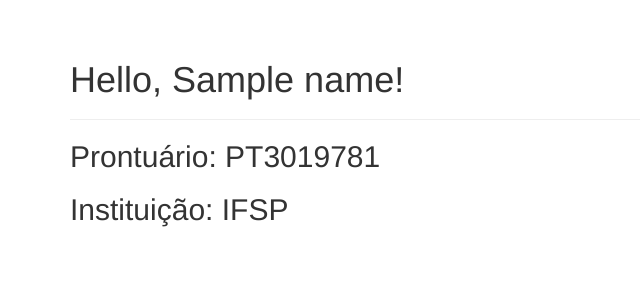
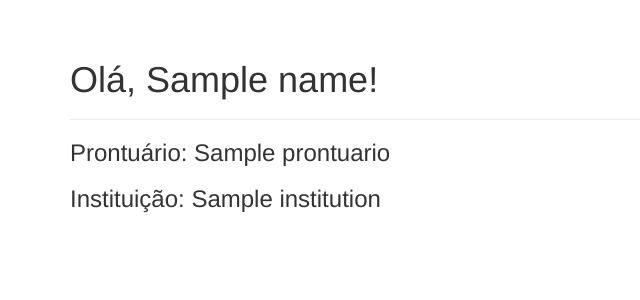
Before and after one commit to GabrielOniz/flask, a Flask app: template templates/user.html in a window 1280 px wide. Shown: the part 52-352 px from the top of the page, without its empty margins (0-640 px from the left). Run offline with Flask 3, Linux system fonts and the light colour scheme; the template is opened without the code that fills it: most values are stand-ins (such as "Sample title", 1, 10 or a date in 2020); some libraries are stand-ins or nearby versions.

Commit message:
Add files via upload

```diff
--- a/hello.py
+++ b/hello.py
@@ -25,9 +25,16 @@
      return render_template('index.html', current_time=datetime.utcnow())
 
 
-@app.route('/user/<name>')
-def user(name):
-    return render_template('user.html', name=name)
+@app.route('/user/<name>/<prontuario>/<institution>')
+def user(name, prontuario, institution):
+    # Envia todas as variáveis dinâmicas capturadas para o template
+    return render_template(
+        'user.html',
+        name=name,
+        prontuario=prontuario,
+        institution=institution
+    )
+
 
 @app.route('/contextorequisicao')
 def contextorequisicao():
--- a/templates/user.html
+++ b/templates/user.html
@@ -1,13 +1,13 @@
 {% extends "base.html" %}
 
-{% block title %}Flasky{% endblock %}
+{% block title %}Flasky - Identificação{% endblock %}
 
 {% block page_content %}
 <div class="page-header">
-    <h1>Hello, {{ name }}!</h1>
+    <h1>Olá, {{ name }}!</h1>
 </div>
 <div>
-    <h2>Prontuário: PT3019781</h2>
-    <h2>Instituição: IFSP</h2>
+    <h3>Prontuário: {{ prontuario }}</h3>
+    <h3>Instituição: {{ institution }}</h3>
 </div>
 {% endblock %}
```
